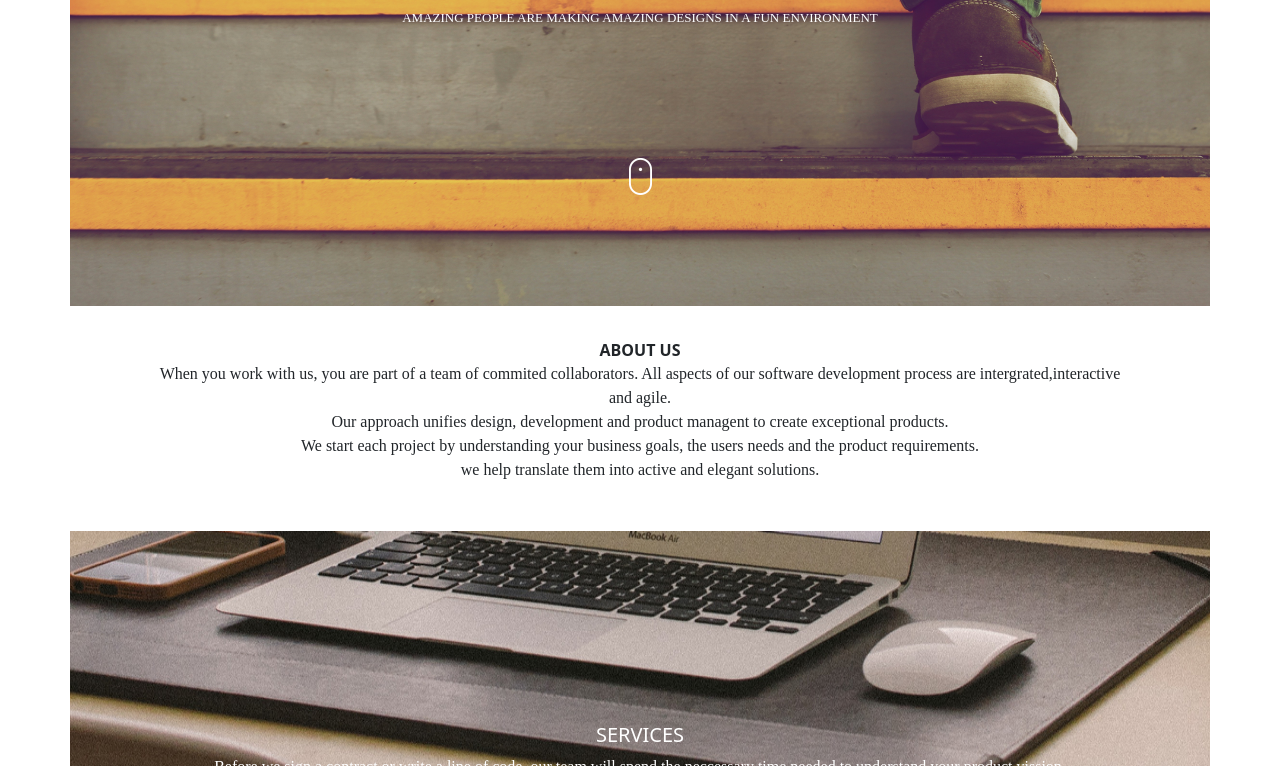
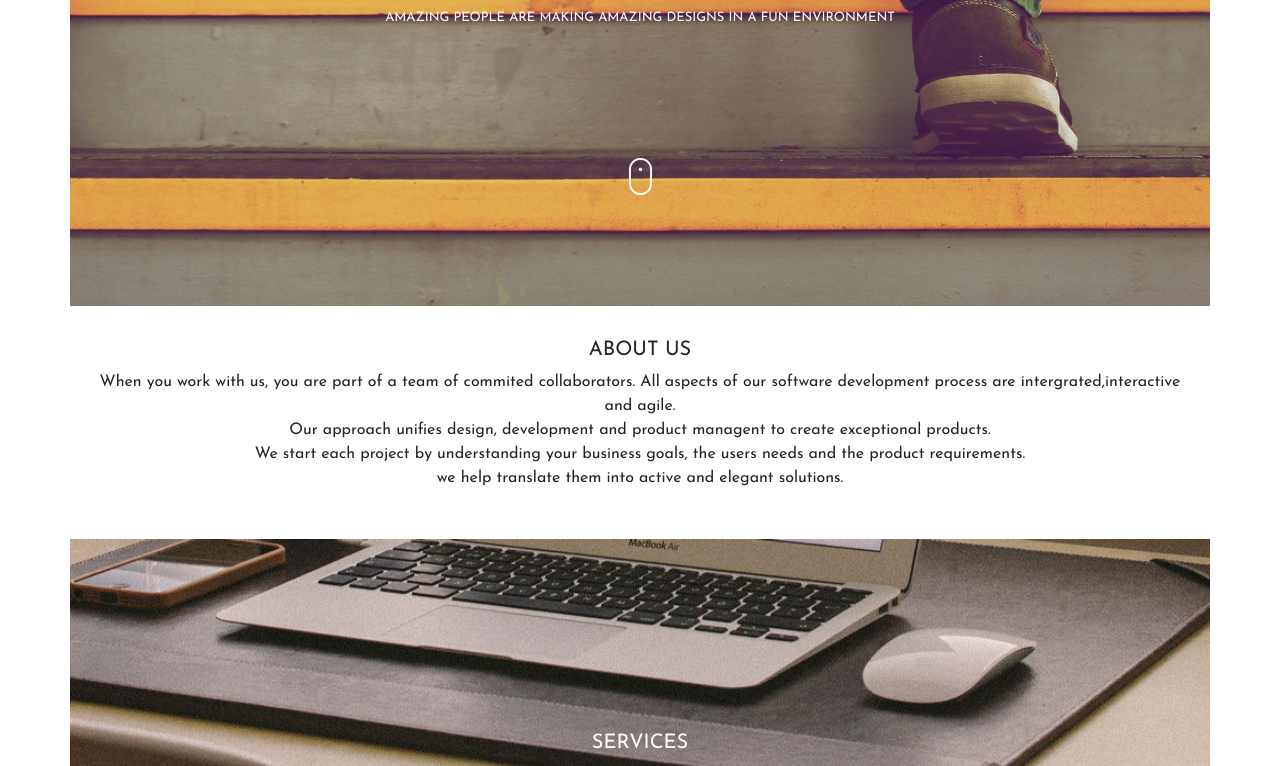
Before and after one commit to Vyvnn/Week3-IP, a plain HTML site: page index.html in a window 1280 px wide. Shown: the part 334-1100 px from the top of the page. Drawn offline with nearby package versions, Linux system fonts and the light colour scheme.

Commit message:
add google fonts link

```diff
--- a/css/custom.css
+++ b/css/custom.css
@@ -2,7 +2,9 @@ body {
     justify-content: center;
     display: flex;
     align-items: center;
+    font-family: Josefin Sans;
 }
+
 
 #container {
     display: flex;
@@ -44,9 +46,7 @@ body {
 
 }
 
-p {
-    font-family: "Trirong", serif;
-}
+
 
 #services {
     display: flex;
@@ -182,7 +182,8 @@ textarea {
     flex-direction: row;
     justify-content: space-between;
     align-items: center;
-    font-family: 'Lucida Sans', 'Lucida Sans Regular', 'Lucida Grande', 'Lucida Sans Unicode', Geneva, Verdana, sans-serif;
+
+
 }
 
 #design_pic,
--- a/index.html
+++ b/index.html
@@ -5,6 +5,9 @@
     <meta charset="UTF-8" />
     <meta http-equiv="X-UA-Compatible" content="IE=edge" />
     <meta name="viewport" content="width=device-width, initial-scale=1.0" />
+    <link rel="preconnect" href="https://fonts.googleapis.com">
+    <link rel="preconnect" href="https://fonts.gstatic.com" crossorigin>
+    <link rel="stylesheet" href="https://fonts.googleapis.com/css?family=Josefin Sans">
     <!-- CSS only -->
     <link href="https://cdn.jsdelivr.net/npm/bootstrap@5.2.2/dist/css/bootstrap.min.css" rel="stylesheet"
         integrity="sha384-Zenh87qX5JnK2Jl0vWa8Ck2rdkQ2Bzep5IDxbcnCeuOxjzrPF/et3URy9Bv1WTRi" crossorigin="anonymous" />
@@ -24,7 +27,7 @@
 
         <div id="about_us">
 
-            <strong>ABOUT US</strong>
+            <h5>ABOUT US</h5>
             <p>
                 When you work with us, you are part of a team of commited
                 collaborators. All aspects of our software development process are
```
Also changed, not shown: 1 other file.
